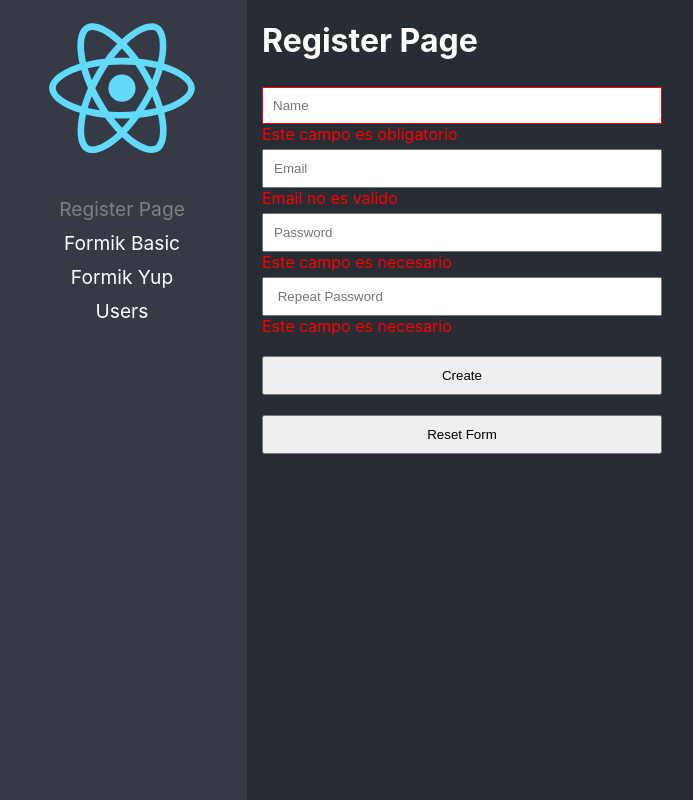
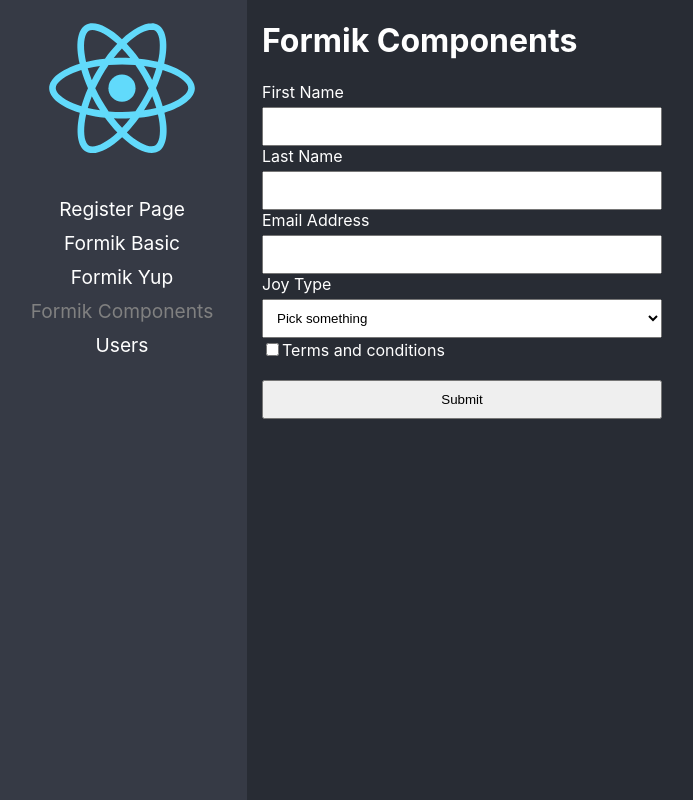
Before and after one commit to Mariacabriles29/react-adv, a React (Create React App) app: page /formik-components in a window 1280 px wide. Before the commit this address led to /register. Shown: the whole page, without its empty margins (3-696 px from the left). Built offline with nearby package versions, Linux system fonts and the light colour scheme.

Commit message:
feat: :art: terminando el formik component, aqui se optimizo el el formik yup

```diff
--- /dev/null
+++ b/src/03-forms/pages/FormikComponents.tsx
@@ -0,0 +1,80 @@
+import {
+  Formik,
+  Field,
+  Form,
+  ErrorMessage,
+  FormikHelpers,
+  FormikValues,
+} from "formik";
+import * as Yup from "yup";
+import "../styles/styles.css";
+
+export const FormikComponents = () => {
+  return (
+    <div>
+      <h1>Formik Components</h1>
+
+      <Formik
+        initialValues={{
+          firstName: "",
+          lastName: "",
+          email: "",
+          terms: false,
+          jobType: "",
+        }}
+        onSubmit={(values) => {
+          console.log(values);
+        }}
+        validationSchema={Yup.object({
+          firstName: Yup.string()
+            .max(15, "Debe tener un maximo de 15 caracteres o menos")
+            .required("Requerido"),
+          lastName: Yup.string()
+            .max(10, "Debe tener un maximo de 10 caracteres o menos")
+            .required("Requerido"),
+          email: Yup.string()
+            .email("Correo Electronico invalido")
+            .required("Requerido"),
+          terms: Yup.boolean().oneOf([true], "Debe de aceptar las condiciones"),
+          jobType: Yup.string()
+            .notOneOf(["it-junior"], "Esta opcion no es permitida")
+            .required("Requerido"),
+        })}
+      >
+        {(formik) => (
+          <Form>
+            <label htmlFor="firstName">First Name</label>
+            <Field name="firstName" type="text" />
+            <ErrorMessage name="firstName" component="span" />
+
+            <label htmlFor="lastName">Last Name</label>
+            <Field name="lastName" type="text" />
+            <ErrorMessage name="lastName" component="span" />
+
+            <label htmlFor="email">Email Address</label>
+            <Field name="email" type="text" />
+            <ErrorMessage name="email" component="span" />
+
+            <label htmlFor="jobType"> Joy Type</label>
+            <Field name="jobType" as="select">
+              <option value="">Pick something</option>
+              <option value="developer">Developer </option>
+              <option value="designer">Designer </option>
+              <option value="it-senior">IT Senior</option>
+              <option value="it-junior">IT Junior </option>
+            </Field>
+            <ErrorMessage name="jobType" component="span" />
+            <label>
+              <Field name="terms" type="checkbox" />
+              Terms and conditions
+            </label>
+
+            <ErrorMessage name="terms" component="span" />
+
+            <button type="submit">Submit</button>
+          </Form>
+        )}
+      </Formik>
+    </div>
+  );
+};
--- a/src/routes/Navigation.tsx
+++ b/src/routes/Navigation.tsx
@@ -12,6 +12,7 @@ import { Users } from "../01-lazyload/pages";
 import { RegisterPage } from "../03-forms/pages/RegisterPage";
 import { FormikBasicPage } from "../03-forms/pages/FormikBasicPage";
 import { FormikYupPage } from "../03-forms/pages/FormikYupPage";
+import { FormikComponents } from "../03-forms/pages/FormikComponents";
 
 export const Navigation = () => {
   return (
@@ -47,6 +48,14 @@ export const Navigation = () => {
               </li>
               <li>
                 <NavLink
+                  to="/formik-components"
+                  className={({ isActive }) => (isActive ? "nav-active" : "")}
+                >
+                  Formik Components
+                </NavLink>
+              </li>
+              <li>
+                <NavLink
                   to="/users"
                   className={({ isActive }) => (isActive ? "nav-active" : "")}
                 >
@@ -59,6 +68,7 @@ export const Navigation = () => {
             <Route path="register" element={<RegisterPage />} />
             <Route path="formik-basic" element={<FormikBasicPage />} />
             <Route path="formik-yup" element={<FormikYupPage />} />
+            <Route path="formik-components" element={<FormikComponents />} />
             <Route path="users" element={<Users />} />
 
             <Route path="/*" element={<Navigate to="/register" replace />} />
```
